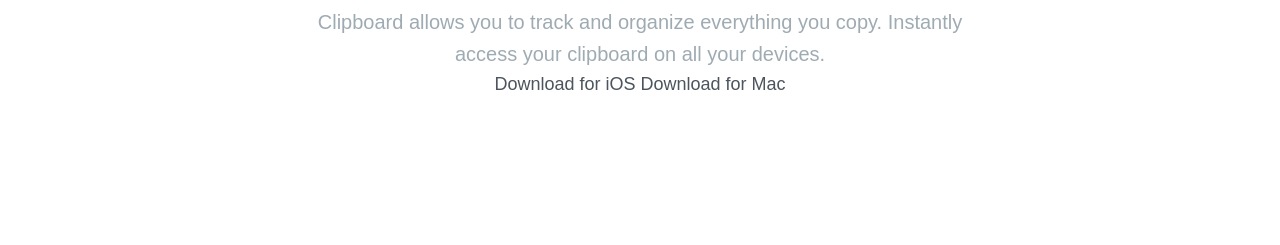
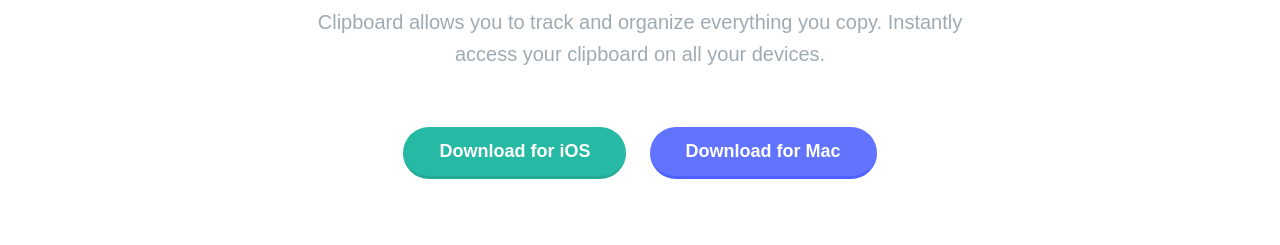
Before and after one commit to tttinh/frontendmentor_009, a plain HTML site: page index.html in a window 1280 px wide. Shown: the part 352-597 px from the top of the page. Drawn offline with Linux system fonts and the light colour scheme; a web font is replaced by a local one.

Commit message:
completed desktop view.

```diff
--- a/index.html
+++ b/index.html
@@ -27,8 +27,8 @@
           </p>
 
           <div class="downloads">
-            <a href="#" class="btn">Download for iOS</a>
-            <a href="#" class="btn">Download for Mac</a>
+            <a href="#" class="btn btn-primary">Download for iOS</a>
+            <a href="#" class="btn btn-secondary">Download for Mac</a>
           </div>
         </div>
       </div>
@@ -145,8 +145,8 @@
             with iCloud and you’re ready to start adding to your clipboard.
           </p>
           <div class="downloads">
-            <a href="#" class="btn">Download for iOS</a>
-            <a href="#" class="btn">Download for Mac</a>
+            <a href="#" class="btn btn-primary">Download for iOS</a>
+            <a href="#" class="btn btn-secondary">Download for Mac</a>
           </div>
         </div>
       </div>
--- a/style.css
+++ b/style.css
@@ -1,8 +1,12 @@
 @import url('https://fonts.googleapis.com/css2?family=Bai+Jamjuree:wght@400;600&display=swap');
 
 :root {
+  --clr-cyan-light: hsl(171, 66%, 50%);
   --clr-cyan: hsl(171, 66%, 44%);
+  --clr-cyan-dark: hsl(171, 66%, 40%);
+  --clr-blue-light: hsl(233, 100%, 75%);
   --clr-blue: hsl(233, 100%, 69%);
+  --clr-blue-dark: hsl(233, 100%, 65%);
   --clr-neutral-blue-700: hsl(210, 10%, 33%);
   --clr-neutral-blue-400: hsl(201, 11%, 66%);
 }
@@ -56,11 +60,45 @@
   font-weight: 600;
 }
 
+.btn {
+  display: inline-block;
+  padding: 0.55em 2em;
+  margin: 0.5em;
+  border-radius: 50px;
+  color: white;
+  font-weight: bold;
+}
+
+.btn-primary {
+  background-color: var(--clr-cyan);
+  border-bottom: solid 3px var(--clr-cyan-dark);
+}
+
+.btn-primary:active {
+  background-color: var(--clr-cyan-light);
+  border-bottom: solid 3px var(--clr-cyan);
+}
+
+.btn-secondary {
+  background-color: var(--clr-blue);
+  border-bottom: solid 3px var(--clr-blue-dark);
+}
+
+.btn-secondary:active {
+  background-color: var(--clr-blue-light);
+  border-bottom: solid 3px var(--clr-blue);
+}
+
+
 /* HISTORY */
 .history__logo {
   margin: 6rem auto 2rem;
   width: 6rem;
   height: 6rem;
+}
+
+.downloads {
+  margin-top: 3rem;
 }
 
 /* SNIPPETS */
```
